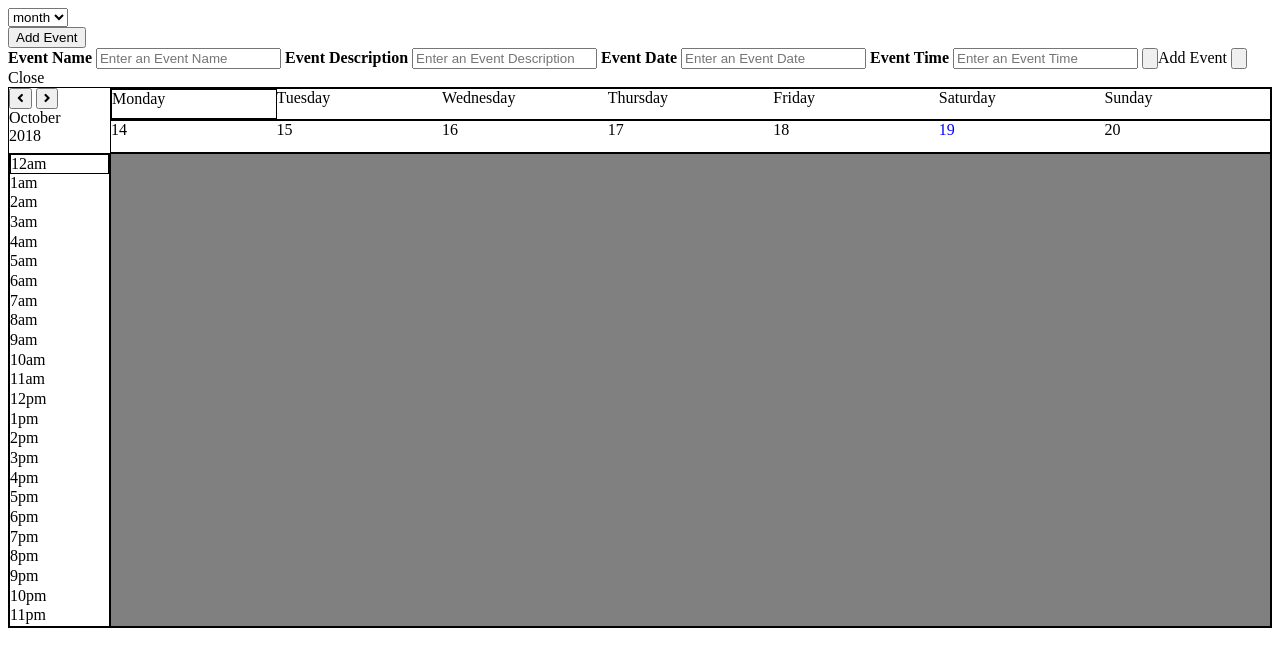
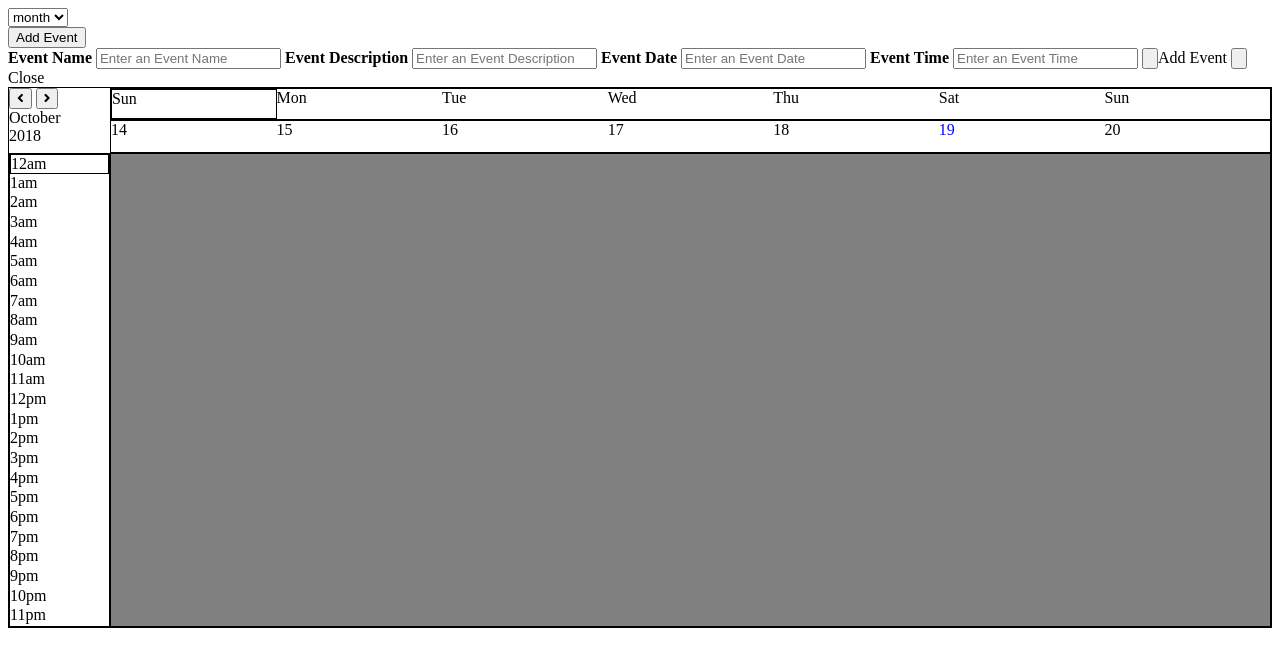
Before and after one commit to WestonDease/googleCalendar_clone, a website: page public/index.html in a window 1280 px wide. Drawn offline with nearby package versions, Linux system fonts and the light colour scheme; no server answers.

Commit message:
updates index.html to fix to sun-sat

```diff
--- a/public/index.html
+++ b/public/index.html
@@ -58,13 +58,13 @@ crossorigin="anonymous"><!-- font awesome link-->
     </div>
     <div class="topBar">
       <div class="days">
-        <div class="mon">Monday</div>
-        <div class="tues">Tuesday</div>
-        <div class="wed">Wednesday</div>
-        <div class="thurs">Thursday</div>
-        <div class="fri">Friday</div>
-        <div class="sat">Saturday</div>
-        <div class="sun">Sunday</div>
+        <div class="mon">Sun</div>
+        <div class="tues">Mon</div>
+        <div class="wed">Tue</div>
+        <div class="thurs">Wed</div>
+        <div class="fri">Thu</div>
+        <div class="sat">Sat</div>
+        <div class="sun">Sun</div>
       </div>
       <div class="dayNumbers">
         <div class="date1"></div>
```
